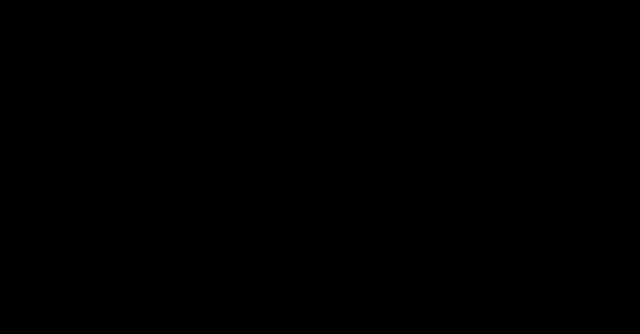
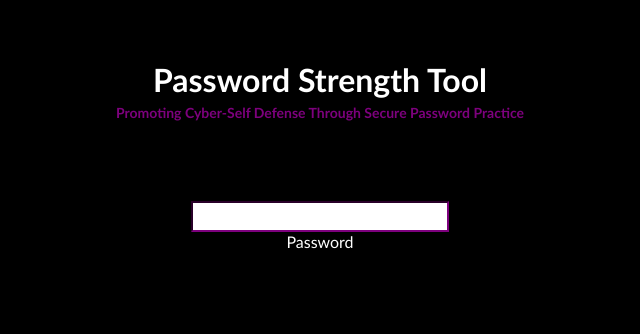
Before and after one commit to ojieok/Password-Strength-Tool, a plain HTML site: page index.html in a window 1280 px wide. Shown: the whole page, without its empty margins (320-960 px from the left). Drawn offline with Linux system fonts and the light colour scheme.

Commit message:
some functionallity

```diff
--- a/index.css
+++ b/index.css
@@ -1 +1,20 @@
-body{background-color:black; color:white;}
+body{background-color:black; color:white;
+    font-family:'Gill Sans', 'Gill Sans MT', Calibri, 'Trebuchet MS', sans-serif;}
+
+    header{margin-top:60px; text-align:center;}
+        h1{margin:0;}
+        h2{margin:5px; font-size:14px; color:rgb(125, 1, 125);}
+
+    main{margin-top:80px;
+        text-align:center;}
+
+        #password-form{margin-bottom:40px;}
+
+        #password{width:250px; height:25px;
+                    border-color: rgb(125,1,125);}
+
+            /*#password:focus{width:300px; border-color:rgb(125,1,125)}*/
+
+        #strength-meter{margin:auto; width:80px; height:40px;}
+
+        #strength-text{}
--- a/index.html
+++ b/index.html
@@ -8,5 +8,27 @@
 </head>
 <body>
 
+    <header>
+        <h1> Password Strength Tool</h1>
+        <h2> Promoting Cyber-Self Defense Through Secure Password Practice </h2>
+    </header>
+
+
+    <main>
+        <form id = 'password-form'>
+            <input type = 'text' id = 'password' name = 'password' oninput="checkPasswordStrength()"> <br>
+            <label for = 'password'> Password </label> <br>
+        </form>
+
+        <div id = 'strength-meter'></div>
+        <div id = 'strength-text'>
+
+        </div>
+
+
+
+    </main>
+
+    <script src = 'script.js'></script>
 </body>
 </html>
--- /dev/null
+++ b/script.js
@@ -0,0 +1,44 @@
+function checkPasswordStrength() {
+    var password = document.getElementById('password').value;
+    var strengthMeter = document.getElementById('strength-meter');
+    var strengthText = document.getElementById('strength-text');
+
+    // Reset meter and text
+    strengthMeter.style.width = '0%';
+    strengthText.textContent = '';
+
+    // Check password strength
+    var score = 0;
+
+    // Length check
+    if (password.length >= 8) {
+        score += 25;
+    }
+
+    // Character diversity check
+    if (/[a-z]/.test(password) && /[A-Z]/.test(password)) {
+        score += 25;
+    }
+    if (/\d/.test(password) && /\W|_/.test(password)) {
+        score += 25;
+    }
+
+    // Common password check (optional)
+    var commonPasswords = ["password", "123456", "qwerty", "abc123", "password1"];
+    if (!commonPasswords.includes(password.toLowerCase())) {
+        score += 25;
+    }
+
+    // Update UI based on score
+    if (score >= 75) {
+        strengthMeter.style.backgroundColor = 'green';
+        strengthText.textContent = 'Strong';
+    } else if (score >= 50) {
+        strengthMeter.style.backgroundColor = 'orange';
+        strengthText.textContent = 'Moderate';
+    } else {
+        strengthMeter.style.backgroundColor = 'red';
+        strengthText.textContent = 'Weak';
+    }
+    strengthMeter.style.width = score + '%';
+}
```
